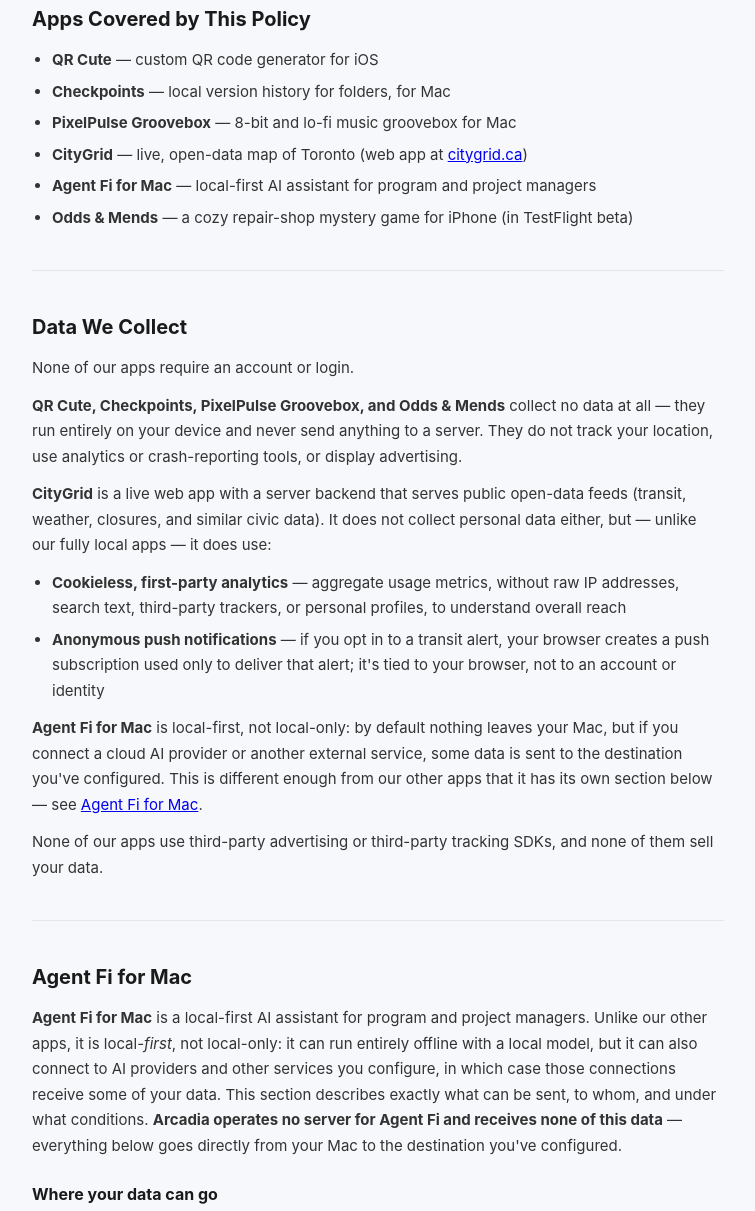
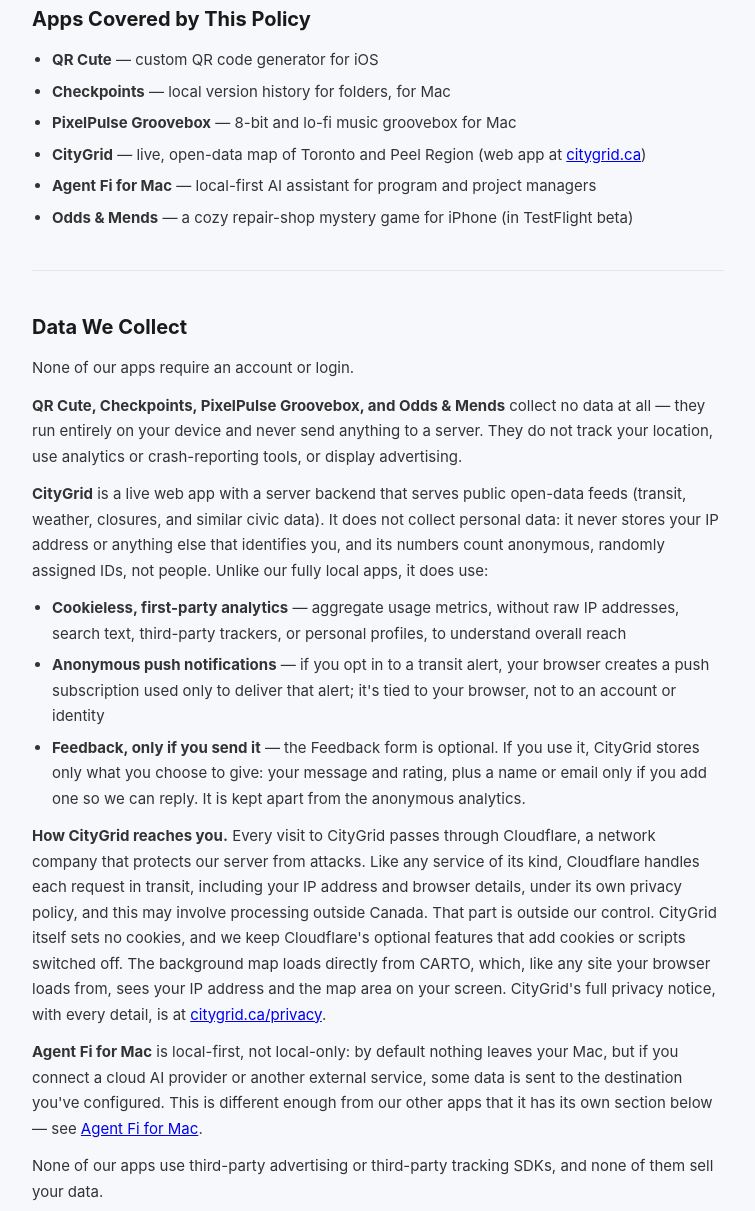
Before and after one commit to ArcadiaSWSystems/ArcadiaSWSystems-site, a plain HTML site: page privacy/index.html in a window 1280 px wide. Shown: the part 661-1872 px from the top of the page, without its empty margins (262-1017 px from the left). Drawn offline with Linux system fonts and the light colour scheme; files that its build step writes are made by us from their sources.

Commit message:
Privacy policy: bring CityGrid's section up to date
- Coverage is Toronto and Peel Region.
- "No personal data" now says what it means: no IP address or anything
  identifying is stored, and the numbers count anonymous IDs, not people.
- The optional Feedback form stores only what a person chooses to give.
- How CityGrid reaches you: Cloudflare in transit, which is outside our
  control; no Cloudflare cookies or scripts where it's up to us; the
  CARTO basemap. A link to the full notice at citygrid.ca/privacy, now
  live (CityGrid v1.9.1).

The owner decided these on 2026-11-15. "No purchases of any kind" stays,
because the tip jar unlocks nothing.

Co-Authored-By: Claude Opus 5.5 <noreply@anthropic.com>

```diff
--- a/privacy/index.html
+++ b/privacy/index.html
@@ -57,7 +57,7 @@
           <li><strong>QR Cute</strong> — custom QR code generator for iOS</li>
           <li><strong>Checkpoints</strong> — local version history for folders, for Mac</li>
           <li><strong>PixelPulse Groovebox</strong> — 8-bit and lo-fi music groovebox for Mac</li>
-          <li><strong>CityGrid</strong> — live, open-data map of Toronto (web app at <a href="https://citygrid.ca" target="_blank" rel="noopener noreferrer">citygrid.ca</a>)</li>
+          <li><strong>CityGrid</strong> — live, open-data map of Toronto and Peel Region (web app at <a href="https://citygrid.ca" target="_blank" rel="noopener noreferrer">citygrid.ca</a>)</li>
           <li><strong>Agent Fi for Mac</strong> — local-first AI assistant for program and project managers</li>
           <li><strong>Odds &amp; Mends</strong> — a cozy repair-shop mystery game for iPhone (in TestFlight beta)</li>
         </ul>
@@ -67,11 +67,13 @@
         <h2>Data We Collect</h2>
         <p>None of our apps require an account or login.</p>
         <p><strong>QR Cute, Checkpoints, PixelPulse Groovebox, and Odds &amp; Mends</strong> collect no data at all — they run entirely on your device and never send anything to a server. They do not track your location, use analytics or crash-reporting tools, or display advertising.</p>
-        <p><strong>CityGrid</strong> is a live web app with a server backend that serves public open-data feeds (transit, weather, closures, and similar civic data). It does not collect personal data either, but — unlike our fully local apps — it does use:</p>
+        <p><strong>CityGrid</strong> is a live web app with a server backend that serves public open-data feeds (transit, weather, closures, and similar civic data). It does not collect personal data: it never stores your IP address or anything else that identifies you, and its numbers count anonymous, randomly assigned IDs, not people. Unlike our fully local apps, it does use:</p>
         <ul>
           <li><strong>Cookieless, first-party analytics</strong> — aggregate usage metrics, without raw IP addresses, search text, third-party trackers, or personal profiles, to understand overall reach</li>
           <li><strong>Anonymous push notifications</strong> — if you opt in to a transit alert, your browser creates a push subscription used only to deliver that alert; it's tied to your browser, not to an account or identity</li>
+          <li><strong>Feedback, only if you send it</strong> — the Feedback form is optional. If you use it, CityGrid stores only what you choose to give: your message and rating, plus a name or email only if you add one so we can reply. It is kept apart from the anonymous analytics.</li>
         </ul>
+        <p><strong>How CityGrid reaches you.</strong> Every visit to CityGrid passes through Cloudflare, a network company that protects our server from attacks. Like any service of its kind, Cloudflare handles each request in transit, including your IP address and browser details, under its own privacy policy, and this may involve processing outside Canada. That part is outside our control. CityGrid itself sets no cookies, and we keep Cloudflare's optional features that add cookies or scripts switched off. The background map loads directly from CARTO, which, like any site your browser loads from, sees your IP address and the map area on your screen. CityGrid's full privacy notice, with every detail, is at <a href="https://citygrid.ca/privacy" target="_blank" rel="noopener noreferrer">citygrid.ca/privacy</a>.</p>
         <p><strong>Agent Fi for Mac</strong> is local-first, not local-only: by default nothing leaves your Mac, but if you connect a cloud AI provider or another external service, some data is sent to the destination you've configured. This is different enough from our other apps that it has its own section below — see <a href="#agent-fi">Agent Fi for Mac</a>.</p>
         <p>None of our apps use third-party advertising or third-party tracking SDKs, and none of them sell your data.</p>
 
```
